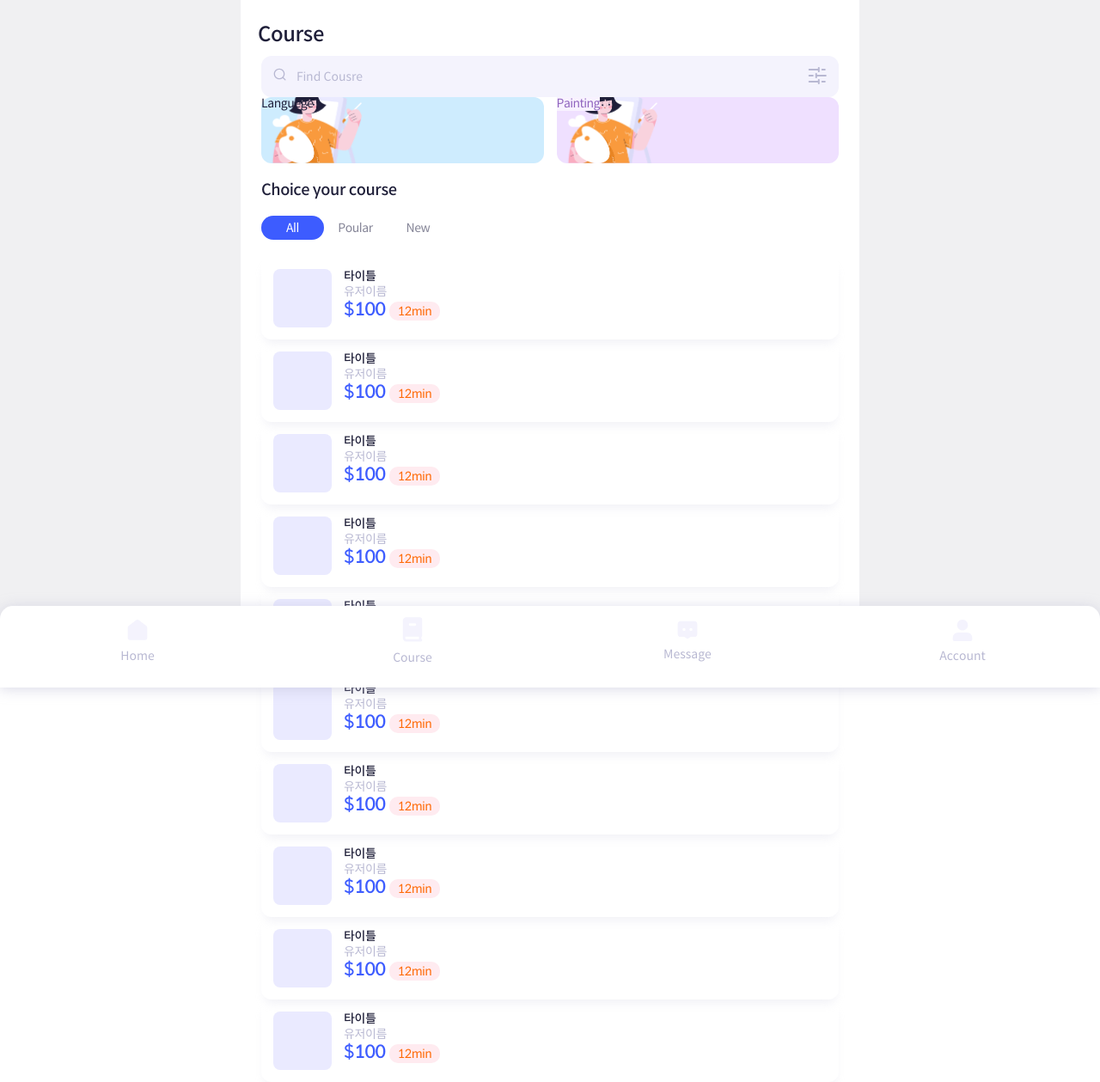
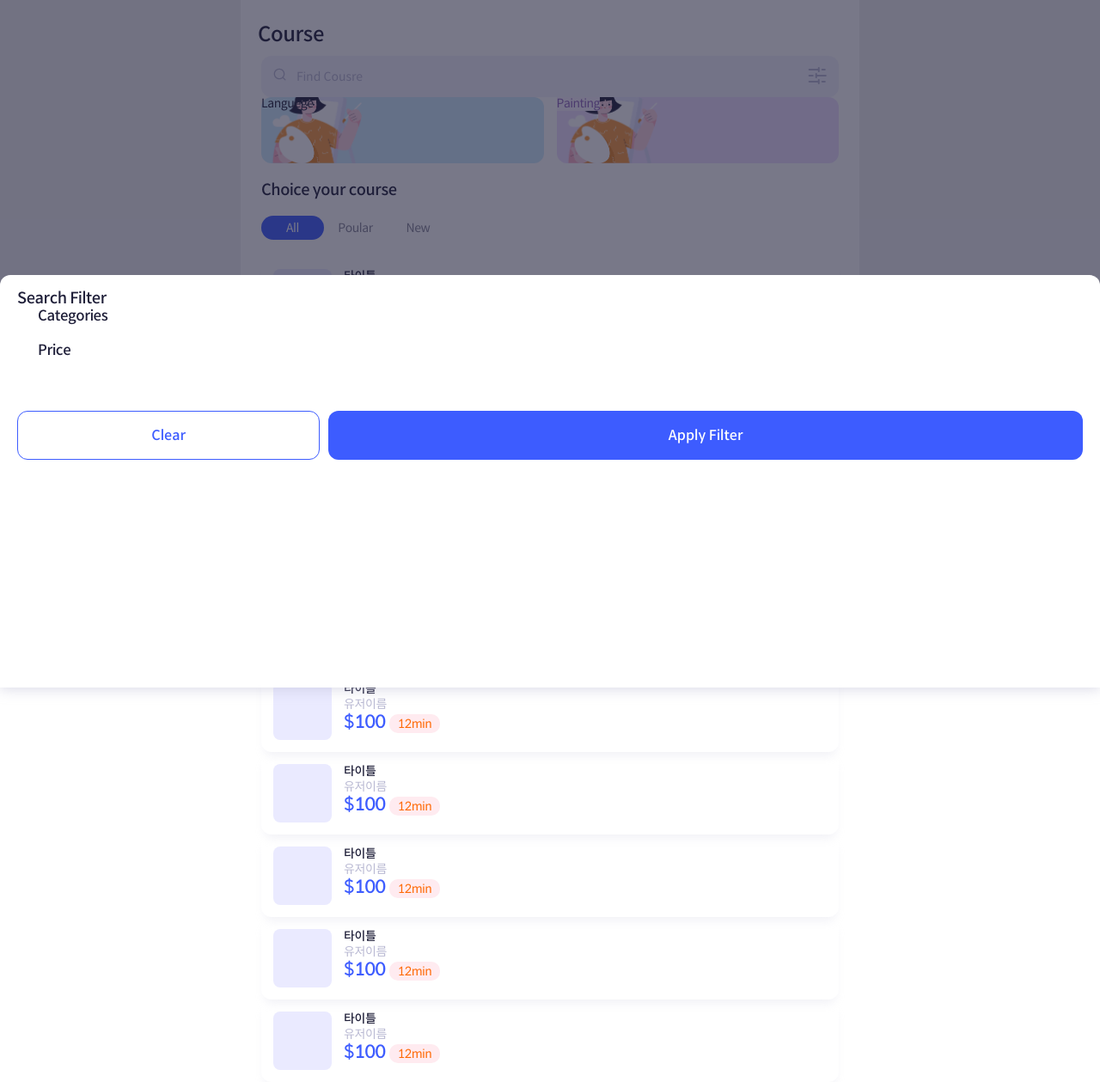
Before and after one commit to guiyomi98/supergulp, a Node project: template src/courses.pug in a window 1280 px wide. Shown: the whole page at 86% size. Run offline with Node 20 templates, Linux system fonts and the light colour scheme; the template is opened without the code that fills it, so the values that code supplies are empty; style sheets or scripts are compiled from the project's sources.

Commit message:
madal init

```diff
--- /dev/null
+++ b/src/particles/modal.pug
@@ -0,0 +1,13 @@
+section.modal
+    h2.invisible Modal
+    section.modal__innr
+        h3.title--level3 Search Filter
+            section.section
+                h4.title--level4 Categories
+            section.section
+                h4.title--level4 Price
+            div.btn-group.ratio5
+                button.btn.btn-default(type="button")
+                    span Clear
+                button.btn.btn-primary(type="button")
+                    span Apply Filter
--- a/src/stylesheets/_buttons.scss
+++ b/src/stylesheets/_buttons.scss
@@ -105,4 +105,15 @@
     //   z-index: 2;
     // }
   }
+  &.ratio5 {
+    > .btn {
+      &:first-child {
+        flex: 0.4;
+        margin-right: .5rem;
+      }
+      &:last-child {
+        margin-left: .5rem;
+      }
+    }
+  }
 }
--- /dev/null
+++ b/src/stylesheets/_modal.scss
@@ -0,0 +1,23 @@
+//
+// Modal
+// --------------------------------------------------
+
+.modal {
+    position: absolute;
+    top: 0;
+    left: 0;
+    right: 0;
+    bottom: 0;
+    background-color: $overlay;
+}
+
+.modal__innr {
+    position: absolute;
+    left: 0;
+    right: 0;
+    bottom: 0;
+    padding: 1.6rem 2rem 3.4rem;
+    min-height: 60vh;
+    background-color: $white;
+    border-radius: $radius-base $radius-base 0 0;
+}
--- a/src/stylesheets/_utilities.scss
+++ b/src/stylesheets/_utilities.scss
@@ -2,23 +2,6 @@
 // Utility classes
 // --------------------------------------------------
 /* Utility classes */
-
-
-// Floats
-// -------------------------
-
-// .clearfix {
-//   @include clearfix;
-// }
-// .center-block {
-//   @include center-block;
-// }
-.pull-right {
-  float: right !important;
-}
-.pull-left {
-  float: left !important;
-}
 
 
 // Toggling content
@@ -43,15 +26,11 @@
     overflow: hidden;
     visibility: hidden;
 }
-// .text-hide {
-//   @include text-hide;
-// }
 
 
 // Hide from screenreaders and browsers
 //
 // Credit: HTML5 Boilerplate
-
 .hidden {
     display: none;
 }
@@ -59,7 +38,6 @@
 
 // For Affix plugin
 // -------------------------
-
 .affix {
     position: fixed;
 }
@@ -68,7 +46,13 @@
 
 // Text overflow with ellipsis
 // -------------------------
-
 .ell {
     @include text-overflow;
 }
+
+
+// scroll locking
+// -------------------------
+.lock {
+    overflow: hidden;
+}
--- a/src/stylesheets/_variables.scss
+++ b/src/stylesheets/_variables.scss
@@ -26,6 +26,7 @@ $white-blue:             #CEECFE !default;
 $white-purple:           #EFE0FF !default;
 $white-purple2:          #F8F2FF !default;
 
+$overlay:                  rgba($black, .6) !default;
 
 //== Scaffolding
 //
--- a/src/stylesheets/styles.scss
+++ b/src/stylesheets/styles.scss
@@ -12,6 +12,7 @@
 @import "typo";
 @import "layout";
 @import "navigation";
+@import "modal";
 @import "forms";
 @import "buttons";
 // @import "query";
--- a/src/templates/onboarding.pug
+++ b/src/templates/onboarding.pug
@@ -31,7 +31,7 @@ html(lang="ko")
                                     img(src="./assets/images/illust/onboard03.png")
                                 h3.title Create your own study plan
                                 p.text Study according to the study plan, make study more motivated
-                    a.btn-skip(href="/member.html" role="button") skip
+                    a.btn-skip(href="./member.html" role="button") skip
                 ul.pavigation
                     li.is-active
                         a step 1
@@ -39,7 +39,7 @@ html(lang="ko")
                         li
                             a next step
                 div.btn-group.hidden
-                    a.btn.btn-primary(href="member.html" role="button")
+                    a.btn.btn-primary(href="/./member.html" role="button")
                         span Sign up
                     button.btn.btn-default(type="button")
                         span Log in
--- a/src/templates/sub.pug
+++ b/src/templates/sub.pug
@@ -7,7 +7,7 @@ html(lang="ko")
         title My Site - #{title}
         link(rel="shortcut icon", href="#")
         link(rel="stylesheet", href="./assets/stylesheets/styles.css", type="text/css")
-    body
+    body.lock
         .wrapper
             //- include ../particles/header
 
@@ -49,6 +49,7 @@ html(lang="ko")
                                         span.tag 12min
 
             include ../particles/gnb
+            include ../particles/modal
             //- include ../particles/footer
 
         script(src="./assets/scripts/ui.js")
```
Lines whose indentation alone changed are shown as unchanged.
